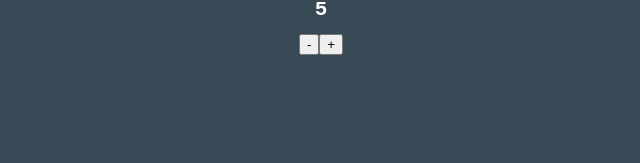
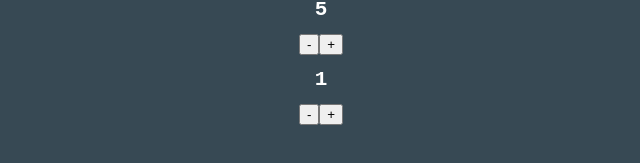
Before and after one commit to DariusPirvulescu/React-hooks, a React (Create React App) app: page / in a window 1280 px wide. Shown: the part 341-504 px from the top of the page, without its empty margins (319-959 px from the left). Built offline with nearby package versions, Linux system fonts and the light colour scheme.

Commit message:
Fix step bug in Counter

```diff
--- a/src/components/App.jsx
+++ b/src/components/App.jsx
@@ -7,7 +7,7 @@ const App = () => {
     <h1>Counter</h1>
     <Counter initValue={10} step={1}/>
     <Counter initValue={5} step={5}/>
-
+    <Counter />
   </div>
 };
 
--- a/src/components/Counter.jsx
+++ b/src/components/Counter.jsx
@@ -30,4 +30,9 @@ const Counter = ({ initValue, step }) => {
   );
 };
 
+Counter.defaultProps = {
+  initValue: 1,
+  step: 1
+}
+
 export default Counter;
```
